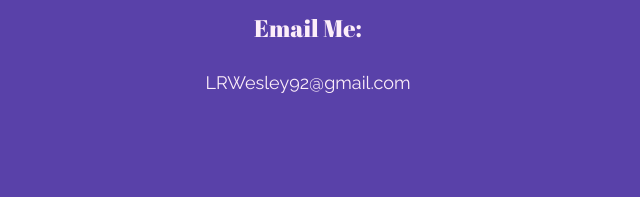
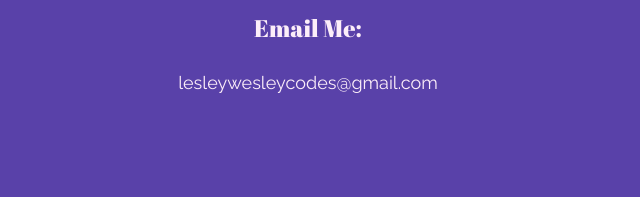
Before and after one commit to LesleyWesley/portfolio, a website: page index.html in a window 1280 px wide. Shown: the part 5467-5664 px from the top of the page, 69-709 px from the left. Drawn offline with Linux system fonts and the light colour scheme.

Commit message:
Updated email

```diff
--- a/index.html
+++ b/index.html
@@ -250,8 +250,8 @@
               <div class="half-width">
 
                   <h6>Email Me:</h6>
-                      <a href="mailto:lrwesley92@gmail.com" class="email">
-                        LRWesley92@gmail.com
+                      <a href="mailto:lesleywesleycodes@gmail.com" class="email">
+                        lesleywesleycodes@gmail.com
                       </a>
 
               </div>
```
